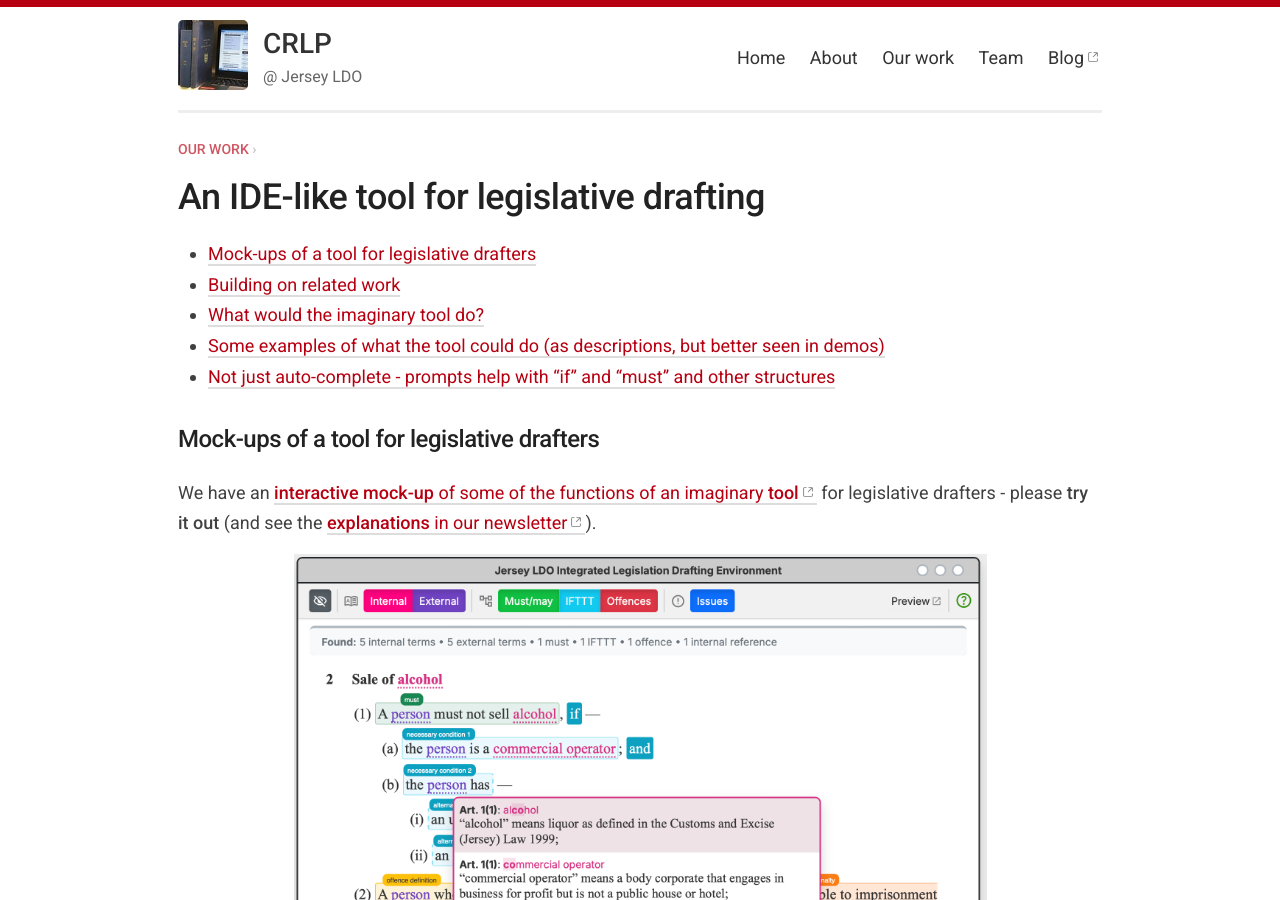
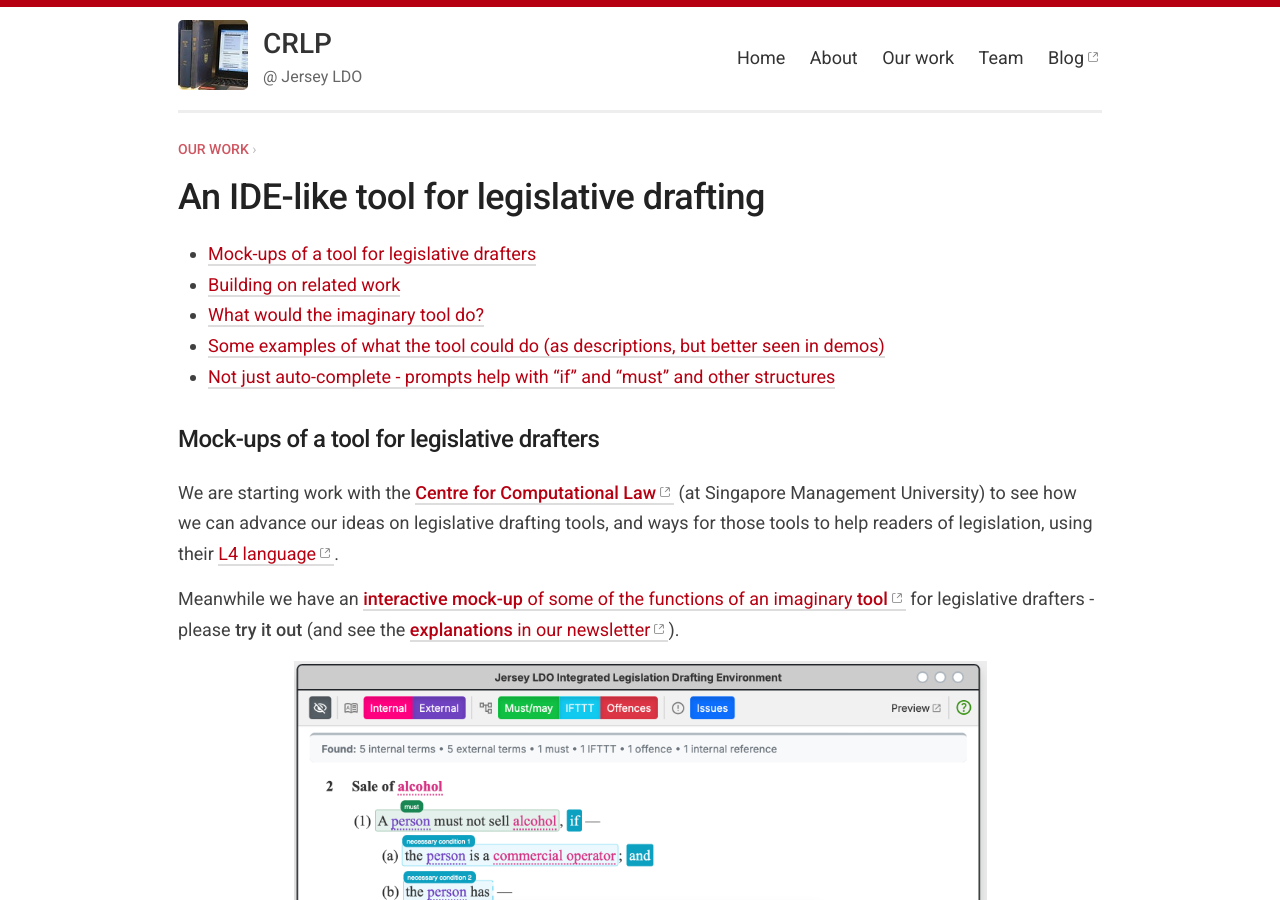
Before and after one commit to crlp-jerseyldo/crlp-jerseyldo.github.io, a Jekyll site: the page built from _pages/an-ide-for-legislation.md, in a window 1280 px wide and 900 px high. Built offline with Jekyll 4.4.1, drawn with Linux system fonts in a browser that asks for light colours.

Commit message:
Update an-ide-for-legislation.md
Added ref to IDE work with CCLaw

```diff
--- a/_pages/an-ide-for-legislation.md
+++ b/_pages/an-ide-for-legislation.md
@@ -11,7 +11,9 @@ parent_url: /work/
 
 ## Mock-ups of a tool for legislative drafters
 
-We have an [**interactive mock-up** of some of the functions of an imaginary **tool**](https://crlp-jerseyldo.github.io/ilde-mockup/){:target="_blank"} for legislative drafters - please **try it out** (and see the [**explanations** in our newsletter](https://substack.com/@digitallegislation/p-149448484){:target="_blank"}).
+We are starting work with the [**Centre for Computational Law**](https://cclaw.smu.edu.sg/projects-papers/research-project-computational-law){:target="_blank"} (at Singapore Management University) to see how we can advance our ideas on legislative drafting tools, and ways for those tools to help readers of legislation, using their [L4 language](https://github.com/smucclaw){:target="_blank"}.
+
+Meanwhile we have an [**interactive mock-up** of some of the functions of an imaginary **tool**](https://crlp-jerseyldo.github.io/ilde-mockup/){:target="_blank"} for legislative drafters - please **try it out** (and see the [**explanations** in our newsletter](https://substack.com/@digitallegislation/p-149448484){:target="_blank"}).
 
 ![A screenshot of the mock-up of a drafting tool](/images/ILDE-mockup-screenshot.png)
 
```
